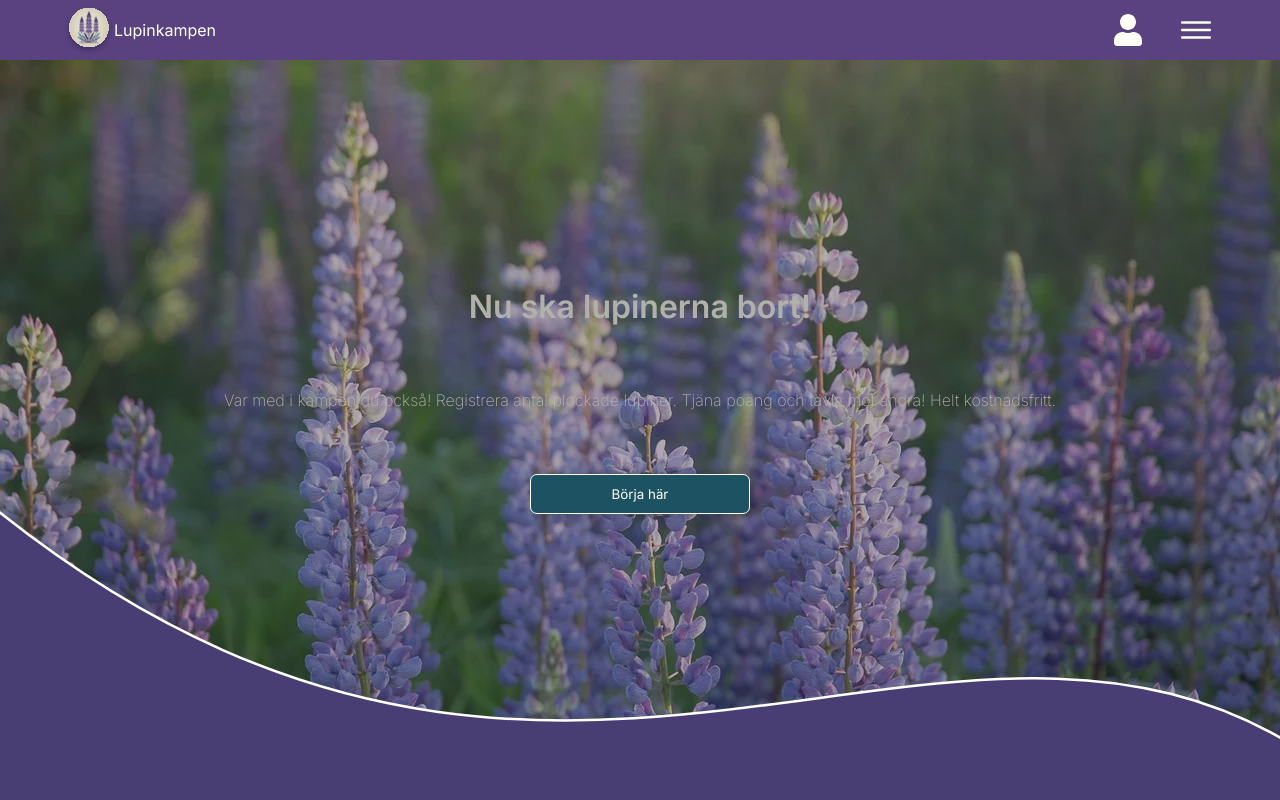
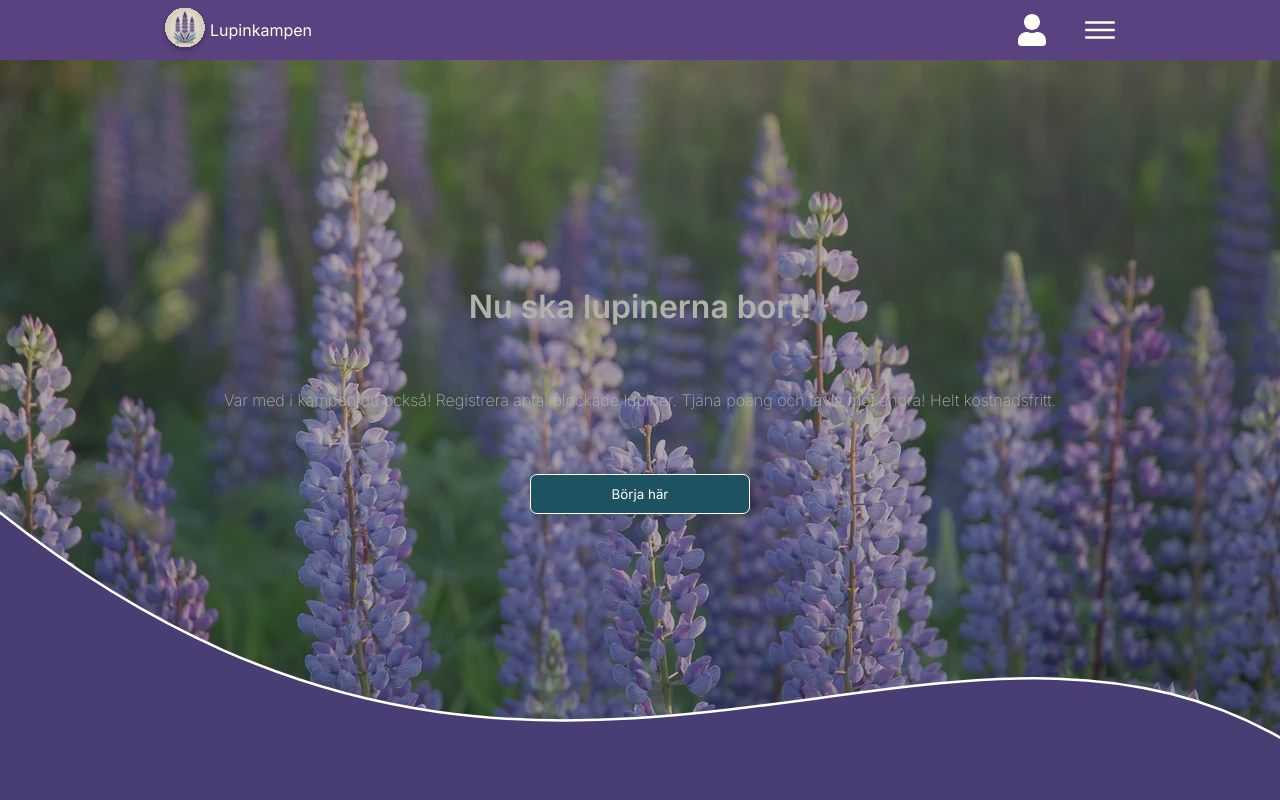
Before and after one commit to CarolineVarsaga/lupinkampen, a React (Vite) app in the folder client/: page / in a window 1280 px wide. Shown: the top 800 px of the page. Built offline with nearby package versions, Linux system fonts and the light colour scheme.

Commit message:
📱 responsive design

```diff
--- a/client/src/styles/components/_header.scss
+++ b/client/src/styles/components/_header.scss
@@ -7,7 +7,7 @@
   padding-right: 0.5rem;
 
   @include lg {
-    @include padding-left-right(4rem, 4rem);
+    @include padding-left-right(10rem, 10rem);
 
   }
 
```
